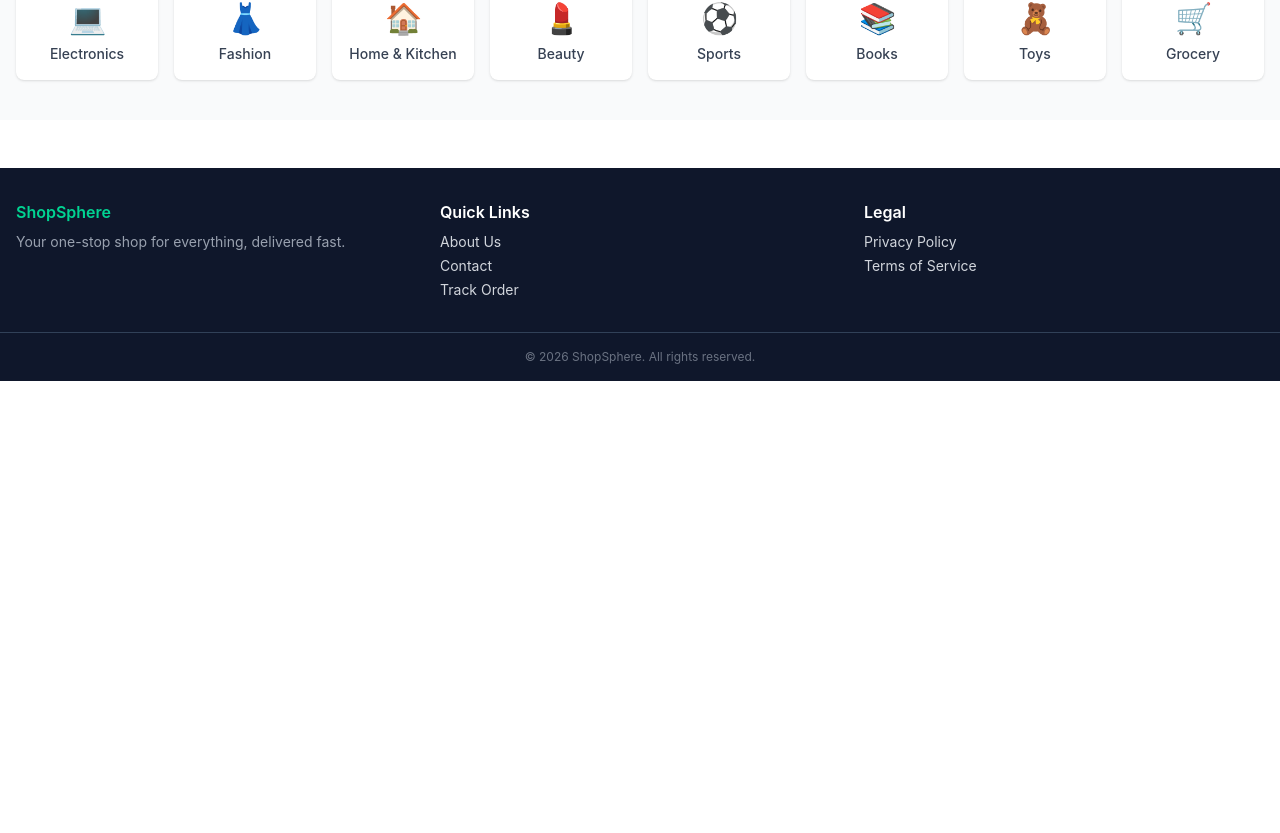
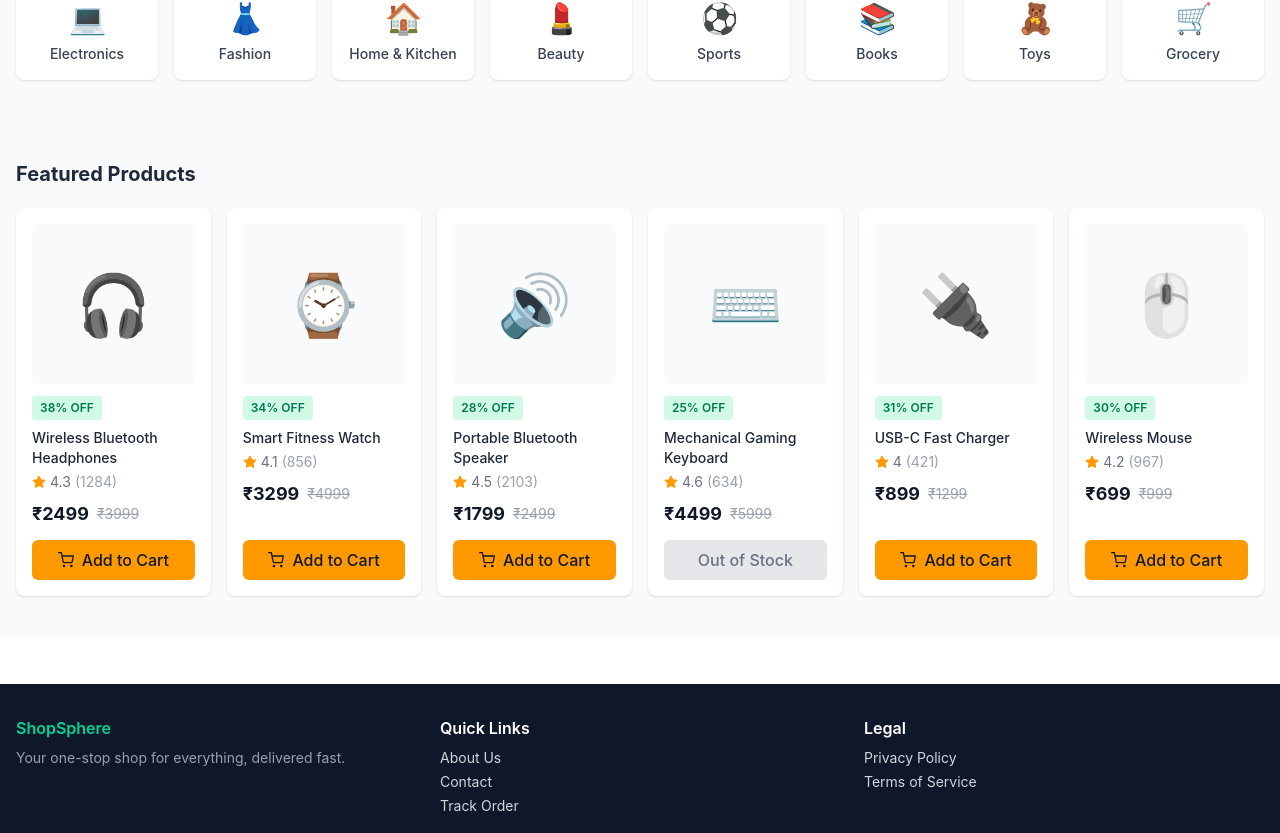
Before and after one commit to Yashnimbalkar/shopsphere, a React (Vite) app in the folder client/: page / in a window 1280 px wide. Shown: the part 680-1513 px from the top of the page. Before the commit the page ends 1061 px from the top, so only its background shows below. Built offline with nearby package versions, Linux system fonts and the light colour scheme.

Commit message:
feat: add reusable ProductCard component and Featured Products section

```diff
--- /dev/null
+++ b/client/src/components/FeaturedProducts.jsx
@@ -0,0 +1,17 @@
+import ProductCard from './ProductCard'
+import mockProducts from '../utils/mockProducts'
+
+function FeaturedProducts() {
+  return (
+    <section className="max-w-7xl mx-auto px-4 py-10">
+      <h2 className="text-xl font-bold text-gray-800 mb-5">Featured Products</h2>
+      <div className="grid grid-cols-2 sm:grid-cols-3 lg:grid-cols-6 gap-4">
+        {mockProducts.map((product) => (
+          <ProductCard key={product.id} product={product} />
+        ))}
+      </div>
+    </section>
+  )
+}
+
+export default FeaturedProducts
--- /dev/null
+++ b/client/src/components/ProductCard.jsx
@@ -0,0 +1,64 @@
+import { FiStar, FiShoppingCart } from 'react-icons/fi'
+
+function ProductCard({ product }) {
+  const { name, price, originalPrice, rating, reviewCount, image, inStock } = product
+
+  const discountPercent = originalPrice
+    ? Math.round(((originalPrice - price) / originalPrice) * 100)
+    : 0
+
+  return (
+    <div className="bg-white rounded-lg shadow-sm hover:shadow-lg transition-shadow p-4 flex flex-col">
+      {/* Image area */}
+      <div className="h-40 flex items-center justify-center bg-gray-50 rounded-md text-6xl mb-3">
+        {image}
+      </div>
+
+      {/* Discount badge */}
+      {discountPercent > 0 && (
+        <span className="self-start bg-emerald-100 text-emerald-700 text-xs font-semibold px-2 py-1 rounded mb-2">
+          {discountPercent}% OFF
+        </span>
+      )}
+
+      {/* Name */}
+      <h3 className="text-sm font-medium text-gray-800 line-clamp-2 mb-1">
+        {name}
+      </h3>
+
+      {/* Rating */}
+      <div className="flex items-center gap-1 text-sm text-gray-500 mb-2">
+        <FiStar className="text-amber-500 fill-amber-500" size={14} />
+        <span>{rating}</span>
+        <span className="text-gray-400">({reviewCount})</span>
+      </div>
+
+      {/* Price */}
+      <div className="flex items-center gap-2 mb-3">
+        <span className="text-lg font-bold text-gray-900">₹{price}</span>
+        {originalPrice && (
+          <span className="text-sm text-gray-400 line-through">₹{originalPrice}</span>
+        )}
+      </div>
+
+      {/* Stock status + Add to cart */}
+      <div className="mt-auto">
+        {inStock ? (
+          <button className="w-full flex items-center justify-center gap-2 bg-amber-500 hover:bg-amber-600 text-gray-900 font-medium py-2 rounded-md transition-colors">
+            <FiShoppingCart size={16} />
+            Add to Cart
+          </button>
+        ) : (
+          <button
+            disabled
+            className="w-full bg-gray-200 text-gray-500 font-medium py-2 rounded-md cursor-not-allowed"
+          >
+            Out of Stock
+          </button>
+        )}
+      </div>
+    </div>
+  )
+}
+
+export default ProductCard
--- a/client/src/pages/Home.jsx
+++ b/client/src/pages/Home.jsx
@@ -1,11 +1,13 @@
 import Hero from '../components/Hero'
 import CategoryList from '../components/CategoryList'
+import FeaturedProducts from '../components/FeaturedProducts'
 
 function Home() {
   return (
     <div>
       <Hero />
       <CategoryList />
+      <FeaturedProducts />
     </div>
   )
 }
--- /dev/null
+++ b/client/src/utils/mockProducts.js
@@ -0,0 +1,64 @@
+const mockProducts = [
+  {
+    id: 1,
+    name: 'Wireless Bluetooth Headphones',
+    price: 2499,
+    originalPrice: 3999,
+    rating: 4.3,
+    reviewCount: 1284,
+    image: '🎧',
+    inStock: true,
+  },
+  {
+    id: 2,
+    name: 'Smart Fitness Watch',
+    price: 3299,
+    originalPrice: 4999,
+    rating: 4.1,
+    reviewCount: 856,
+    image: '⌚',
+    inStock: true,
+  },
+  {
+    id: 3,
+    name: 'Portable Bluetooth Speaker',
+    price: 1799,
+    originalPrice: 2499,
+    rating: 4.5,
+    reviewCount: 2103,
+    image: '🔊',
+    inStock: true,
+  },
+  {
+    id: 4,
+    name: 'Mechanical Gaming Keyboard',
+    price: 4499,
+    originalPrice: 5999,
+    rating: 4.6,
+    reviewCount: 634,
+    image: '⌨️',
+    inStock: false,
+  },
+  {
+    id: 5,
+    name: 'USB-C Fast Charger',
+    price: 899,
+    originalPrice: 1299,
+    rating: 4.0,
+    reviewCount: 421,
+    image: '🔌',
+    inStock: true,
+  },
+  {
+    id: 6,
+    name: 'Wireless Mouse',
+    price: 699,
+    originalPrice: 999,
+    rating: 4.2,
+    reviewCount: 967,
+    image: '🖱️',
+    inStock: true,
+  },
+]
+
+export default mockProducts
```
